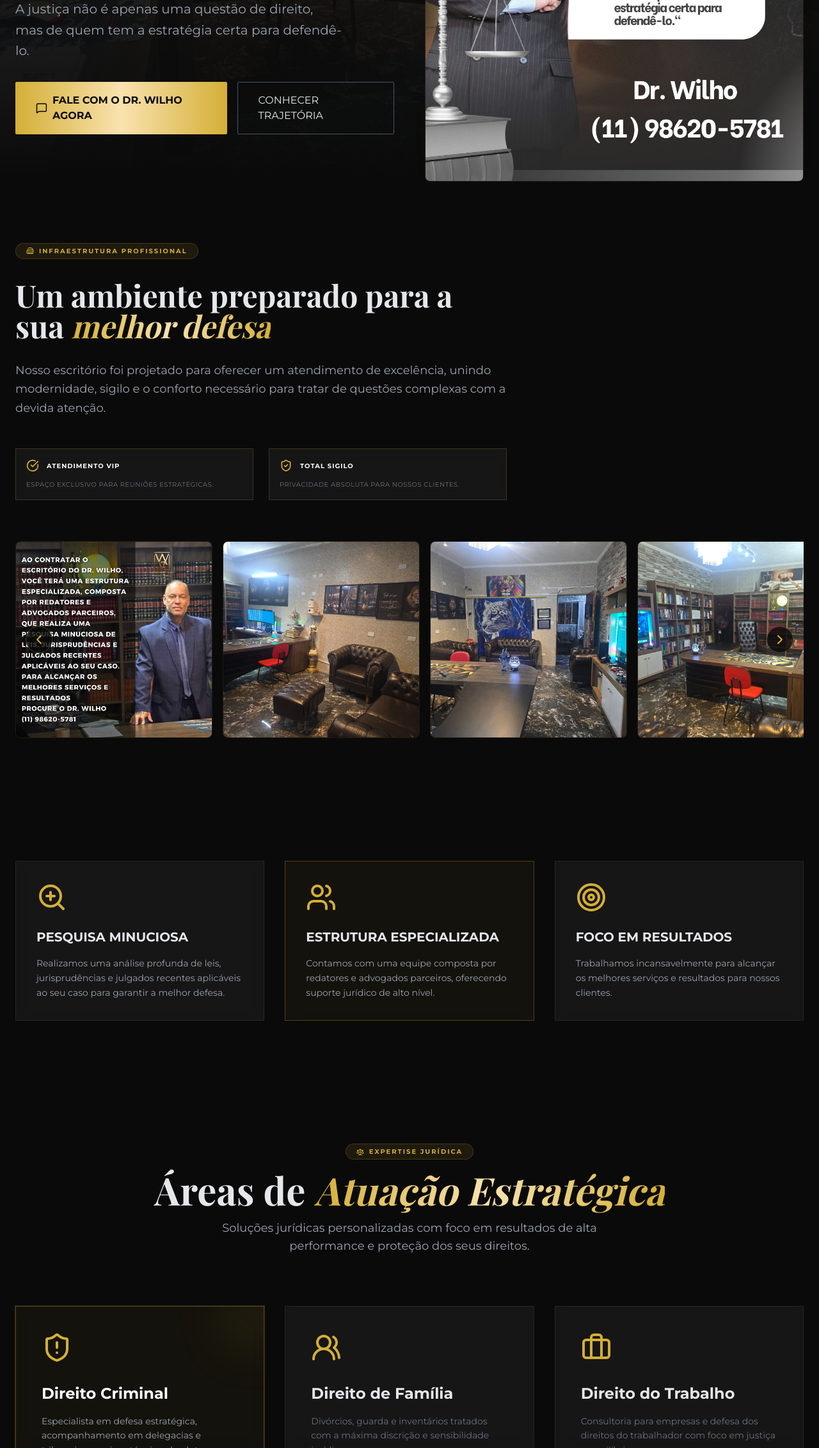
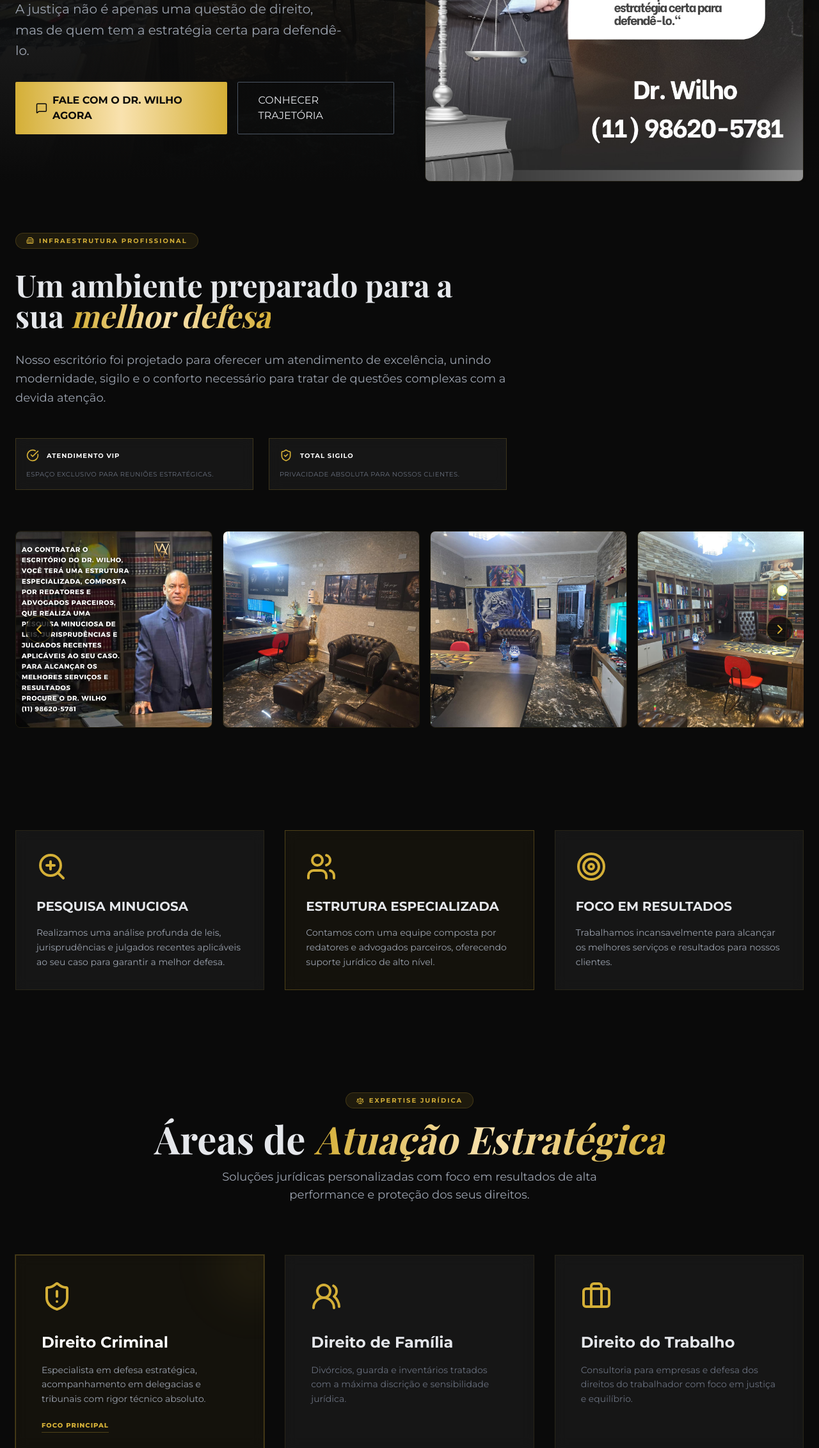
Before and after one commit to site1838/wilhoamorim-advogado.site, a plain HTML site: page index.html in a window 1280 px wide. Shown: the part 536-2800 px from the top of the page at 64% size. Drawn offline with nearby package versions, Linux system fonts and the light colour scheme; a web font is replaced by a local one.

Commit message:
style: reduzir levemente o espaçamento vertical entre seções

```diff
--- a/index.html
+++ b/index.html
@@ -159,7 +159,7 @@
     </section>
 
     <!-- O Escritório Section -->
-    <section id="escritorio" class="py-24 bg-dark relative overflow-hidden">
+    <section id="escritorio" class="py-20 bg-dark relative overflow-hidden">
         <div class="max-w-7xl mx-auto px-6">
             <div class="max-w-3xl mb-16 space-y-8">
                 <div class="inline-flex items-center space-x-2 bg-gold/10 border border-gold/20 px-4 py-1 rounded-full text-gold text-[10px] font-bold uppercase tracking-[0.2em]">
@@ -223,7 +223,7 @@
     </section>
 
     <!-- Estratégia Section -->
-    <section id="especialidades" class="py-24 bg-dark relative">
+    <section id="especialidades" class="py-20 bg-dark relative">
         <div class="max-w-7xl mx-auto px-6">
             <div class="grid md:grid-cols-3 gap-8">
                 <div class="glass-card p-8 group hover:border-gold/40 transition-all">
@@ -252,7 +252,7 @@
     </section>
 
     <!-- Áreas de Atuação -->
-    <section id="areas" class="py-24 bg-dark relative overflow-hidden">
+    <section id="areas" class="py-20 bg-dark relative overflow-hidden">
         <div class="max-w-7xl mx-auto px-6">
             <div class="text-center mb-20 space-y-4">
                 <div class="inline-flex items-center space-x-2 bg-gold/10 border border-gold/20 px-4 py-1 rounded-full text-gold text-[10px] font-bold uppercase tracking-[0.2em]">
@@ -313,7 +313,7 @@
     </section>
 
     <!-- Sobre Section -->
-    <section id="sobre" class="py-24 bg-dark-card overflow-hidden">
+    <section id="sobre" class="py-20 bg-dark-card overflow-hidden">
         <div class="max-w-7xl mx-auto px-6 grid md:grid-cols-2 gap-16 items-center">
             <div class="order-2 md:order-1 relative">
                 <div class="absolute -inset-4 bg-gold/5 rounded-full blur-3xl"></div>
@@ -377,7 +377,7 @@
     </section>
 
     <!-- CTA Section -->
-    <section id="contato" class="py-24 bg-gradient-to-b from-dark-card to-dark relative overflow-hidden">
+    <section id="contato" class="py-20 bg-gradient-to-b from-dark-card to-dark relative overflow-hidden">
         <div class="max-w-3xl mx-auto px-6 text-center space-y-8 relative z-10">
             <h2 class="text-4xl font-serif font-bold">Como escolher o advogado ideal?</h2>
             <p class="text-xl text-gray-400 italic">
```
